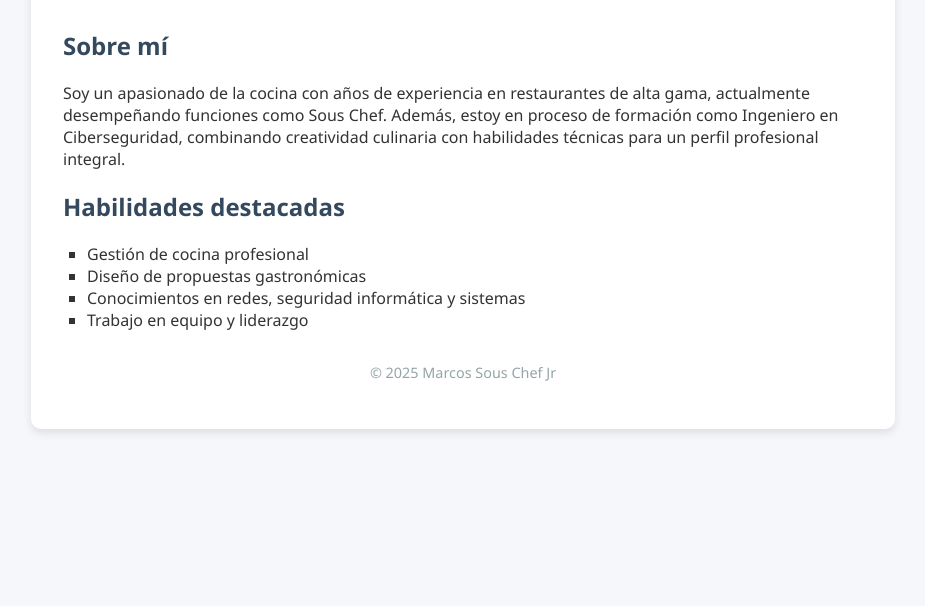
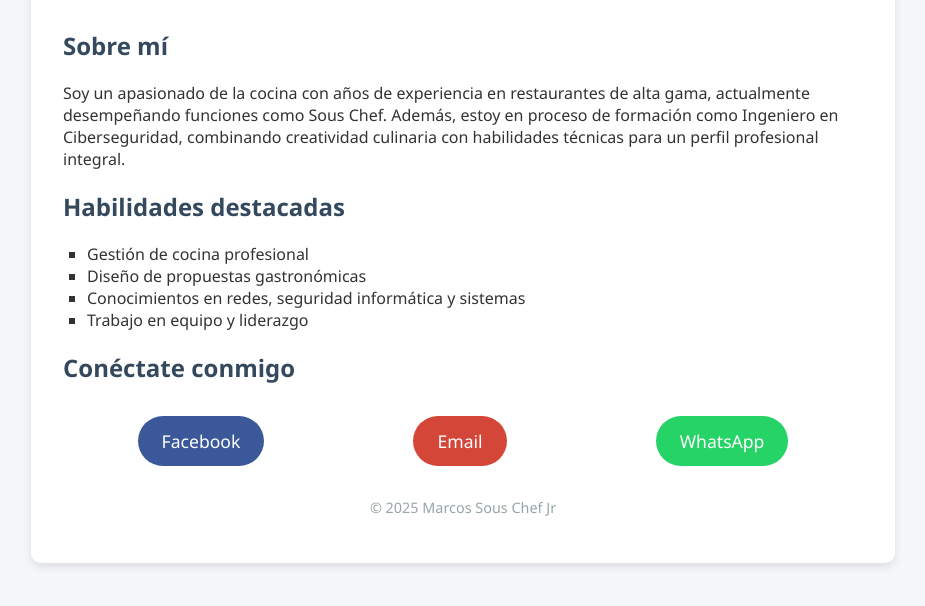
Before and after one commit to roky146/KaiserWEB, a plain HTML site: page index.html in a window 1280 px wide. Shown: the part 190-796 px from the top of the page, without its empty margins (177-1102 px from the left). Drawn offline with Linux system fonts and the light colour scheme.

Commit message:
Adición de Enlaces sociales a Index y creación de botones acordes.

```diff
--- a/index.html
+++ b/index.html
@@ -30,6 +30,16 @@
           <li>Trabajo en equipo y liderazgo</li>
         </ul>
       </section>
+
+      <!-- Enlaces con botones -->
+      <section>
+        <h2>Conéctate conmigo</h2>
+        <div class="social-buttons">
+          <a href="https://www.facebook.com/imarcos22" class="social-button facebook">Facebook</a>
+          <a href="mailto:iroky146@gmail.com" class="social-button email">Email</a>
+          <a href="https://wa.me/18295870648" class="social-button whatsapp">WhatsApp</a>
+        </div>
+      </section>
     </main>
 
     <footer>
--- a/style.css
+++ b/style.css
@@ -46,3 +46,36 @@ body {
     font-size: 0.9rem;
     color: #95a5a6;
   }
+
+  /* Estilos para los botones sociales */
+  .social-buttons {
+    display: flex;
+    justify-content: space-around;
+    margin-top: 2rem;
+  }
+
+  .social-button {
+    padding: 0.8rem 1.5rem;
+    font-size: 1.1rem;
+    color: #fff;
+    border-radius: 30px;
+    text-decoration: none;
+    text-align: center;
+    transition: all 0.3s ease;
+  }
+
+  .social-button:hover {
+    transform: scale(1.1);
+  }
+
+  .facebook {
+    background-color: #3b5998;
+  }
+
+  .email {
+    background-color: #d44638;
+  }
+
+  .whatsapp {
+    background-color: #25d366;
+  }
```
Also changed, not shown: 1 other file.
